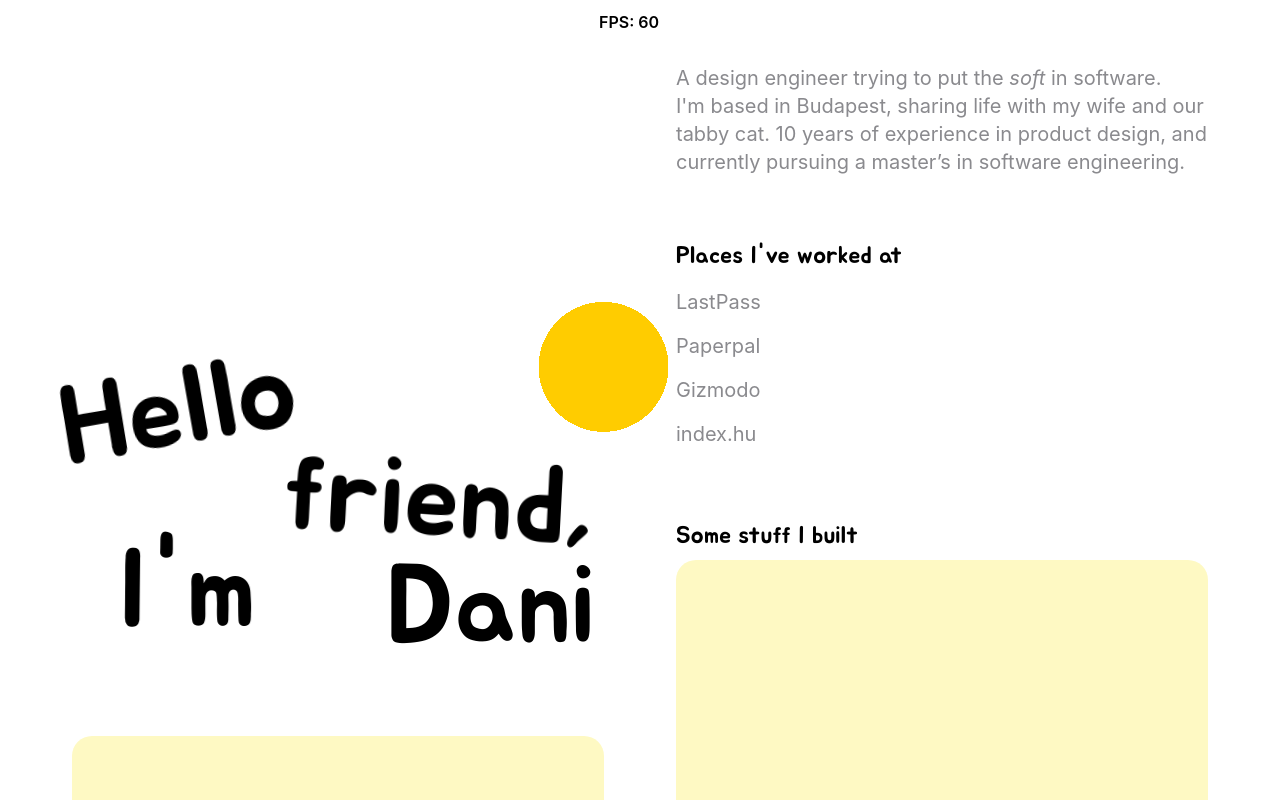
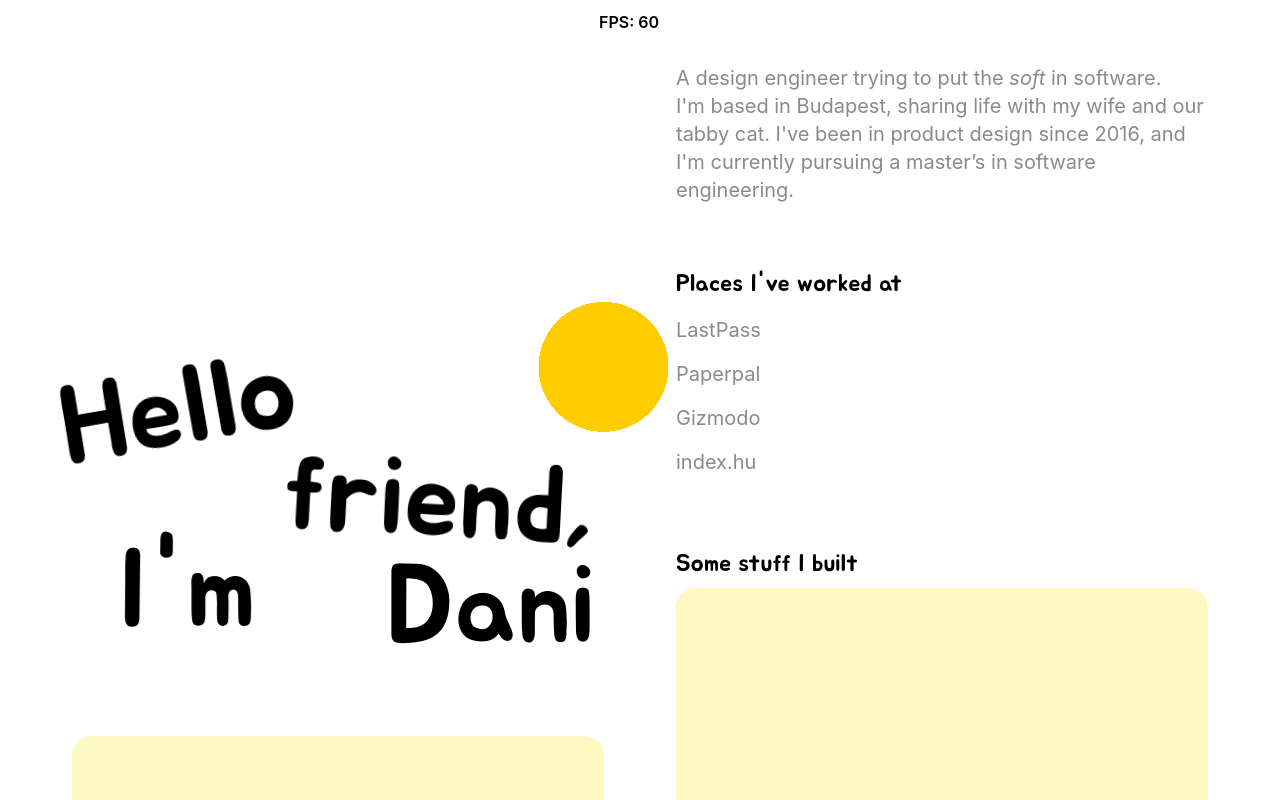
Before and after one commit to danielpeger/pixi-portfolio, a Next.js app: page / in a window 1280 px wide. Shown: the top 800 px of the page. Built offline with nearby package versions, Linux system fonts and the light colour scheme.

Commit message:
intro copy

```diff
--- a/src/app/page.tsx
+++ b/src/app/page.tsx
@@ -956,7 +956,7 @@ export default function Home() {
             A design engineer trying to put the{" "}
             <span className="italic">soft</span> in software. <br />
             I'm based in Budapest, sharing life with my wife and our tabby cat.
-            10 years of experience in product design, and currently pursuing a
+            I've been in product design since 2016, and I'm currently pursuing a
             master’s in software engineering.
           </p>
         </div>
```
